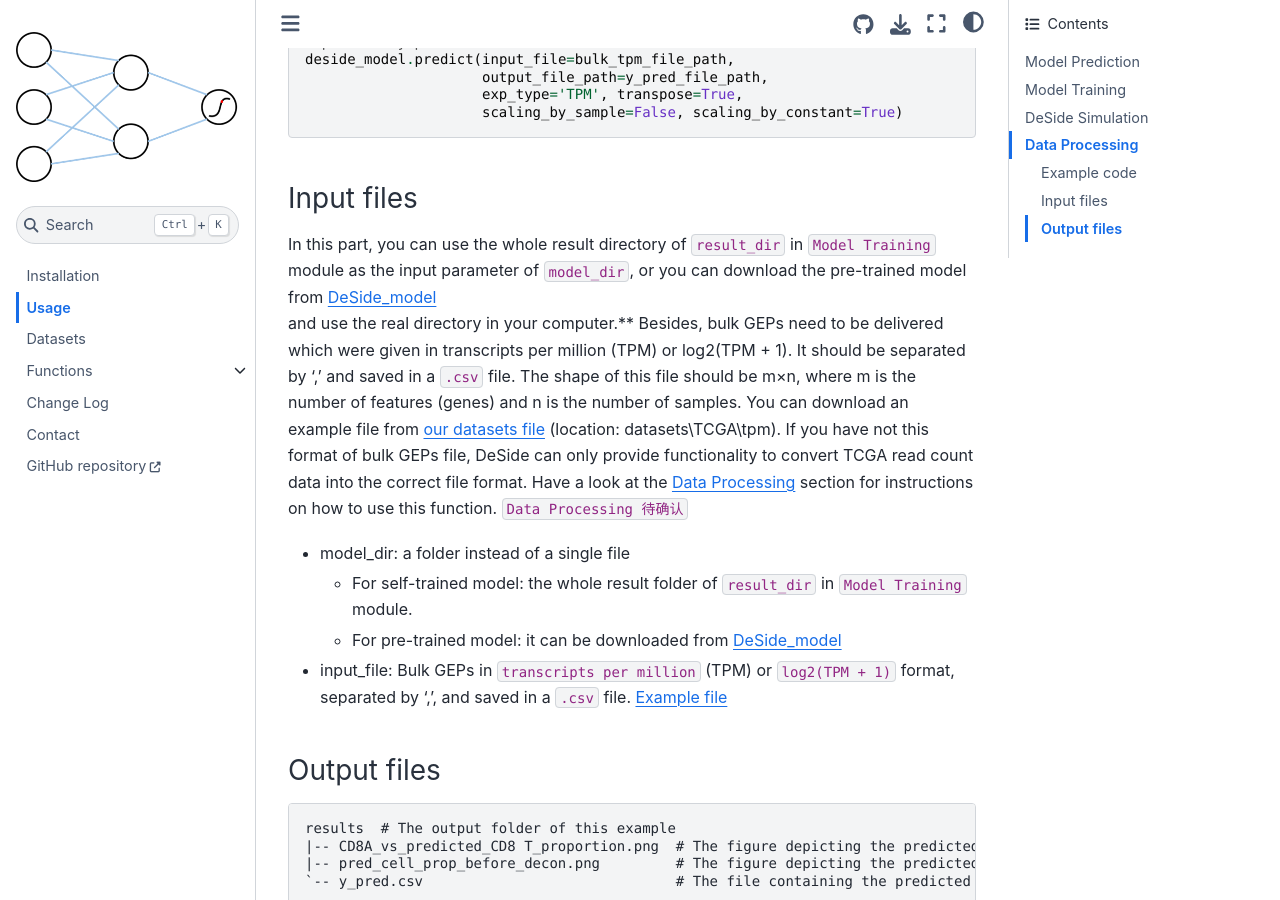
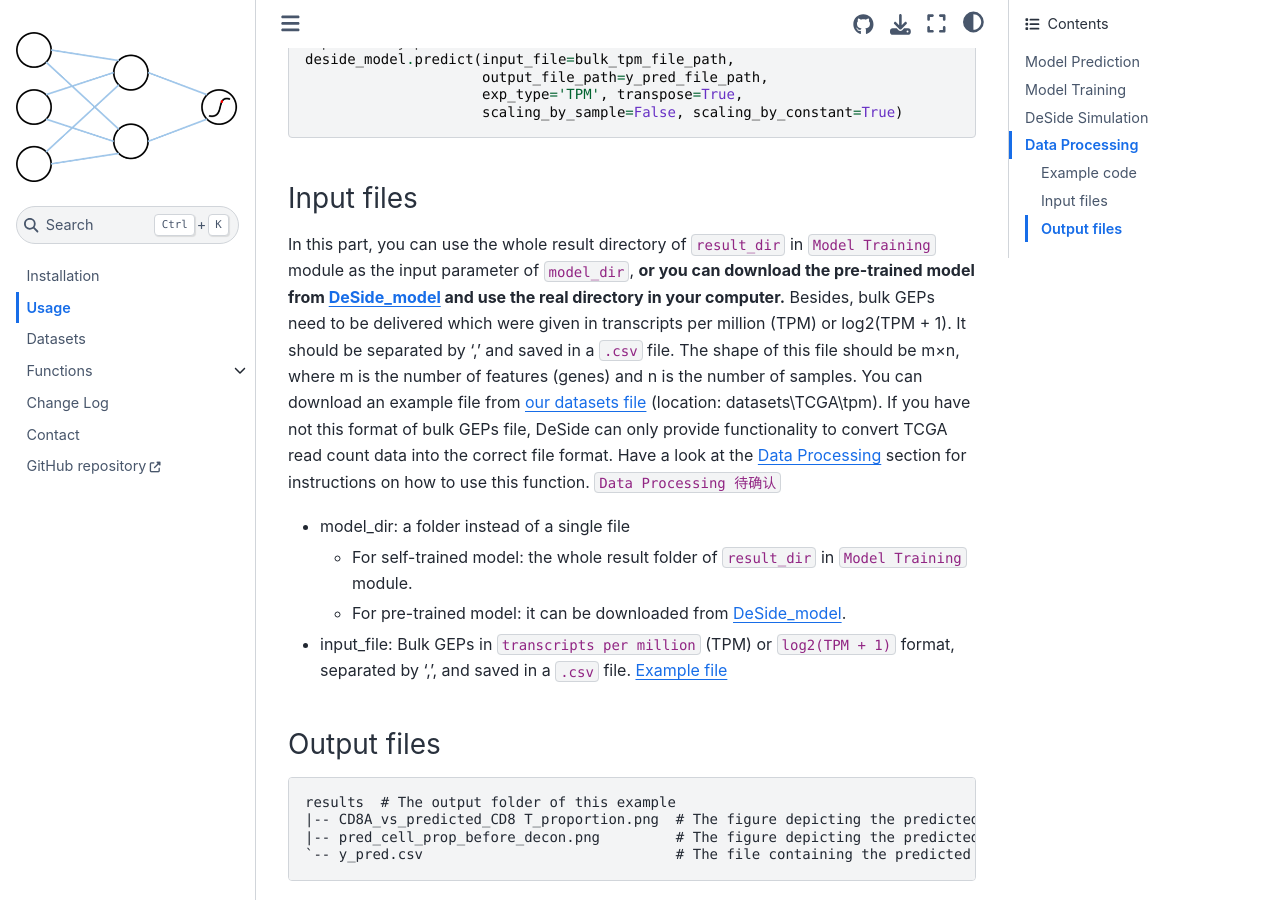
Before and after one commit to OnlyBelter/DeSide, a Sphinx documentation site: the page built from docs/usage.md, in a window 1280 px wide and 900 px high, scrolled down 1006 px. Built offline with Sphinx 7.4.7 and the Sphinx Book theme 1.1.4, drawn with Linux system fonts in a browser that asks for light colours; some of the changed text lies outside the part shown.

Commit message:
uasege.md'

```diff
--- a/docs/usage.md
+++ b/docs/usage.md
@@ -53,9 +53,7 @@ deside_model.predict(input_file=bulk_tpm_file_path,
 
 ### Input files
 
-In this part, you can use the whole result directory of `result_dir` in `Model Training` module as the input parameter of `model_dir`,
-or you can download the pre-trained model from [DeSide_model]()
-and use the real directory in your computer.** Besides, bulk GEPs need to be delivered which were given in transcripts per million (TPM) or log2(TPM + 1).
+In this part, you can use the whole result directory of `result_dir` in `Model Training` module as the input parameter of `model_dir`, **or you can download the pre-trained model from [DeSide_model]() and use the real directory in your computer.** Besides, bulk GEPs need to be delivered which were given in transcripts per million (TPM) or log2(TPM + 1).
 It should be separated by ','  and saved in a `.csv` file. The shape of this file should be m×n, where m is the number of features (genes) and n is the number of samples.
 You can download an example file from [our datasets file]() (location: datasets\TCGA\tpm).
 If you have not this format of bulk GEPs file, DeSide can only provide functionality to convert TCGA read count data into the correct file format.
@@ -64,7 +62,7 @@ Have a look at the [Data Processing]() section for instructions on how to use th
 
 - model_dir: a folder instead of a single file
   - For self-trained model: the whole result folder of `result_dir` in `Model Training` module.
-  - For pre-trained model: it can be downloaded from [DeSide_model](https://github.com/OnlyBelter/DeSide_mini_example/blob/main/DeSide_model)
+  - For pre-trained model: it can be downloaded from [DeSide_model](https://github.com/OnlyBelter/DeSide_mini_example/blob/main/DeSide_model).
 - input_file: Bulk GEPs in `transcripts per million` (TPM) or `log2(TPM + 1)` format, separated by ',', and saved in a `.csv` file. [Example file]()
 
 
```
Also changed, not shown: other parts of docs/usage.md (+2 -2 lines).
